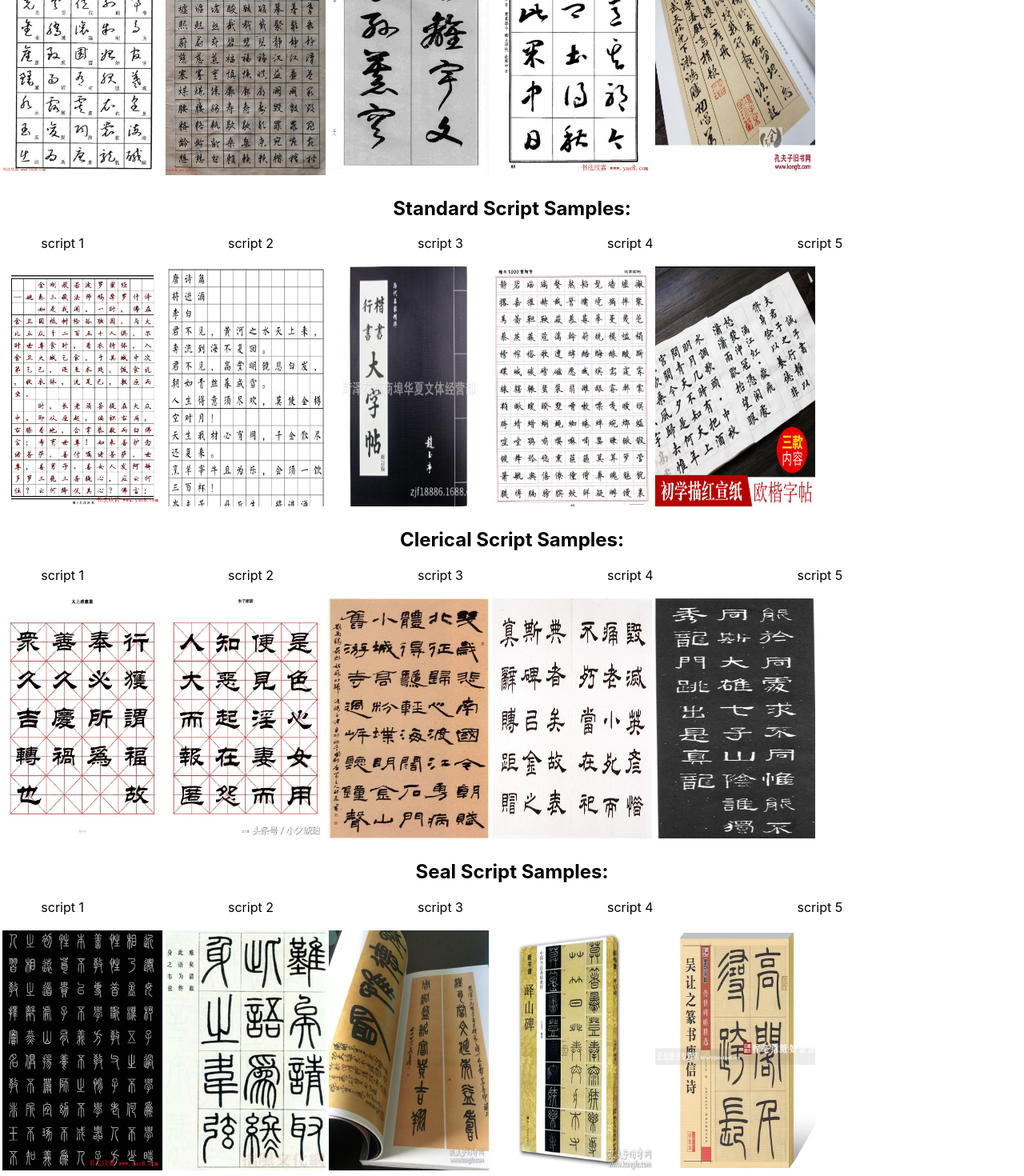
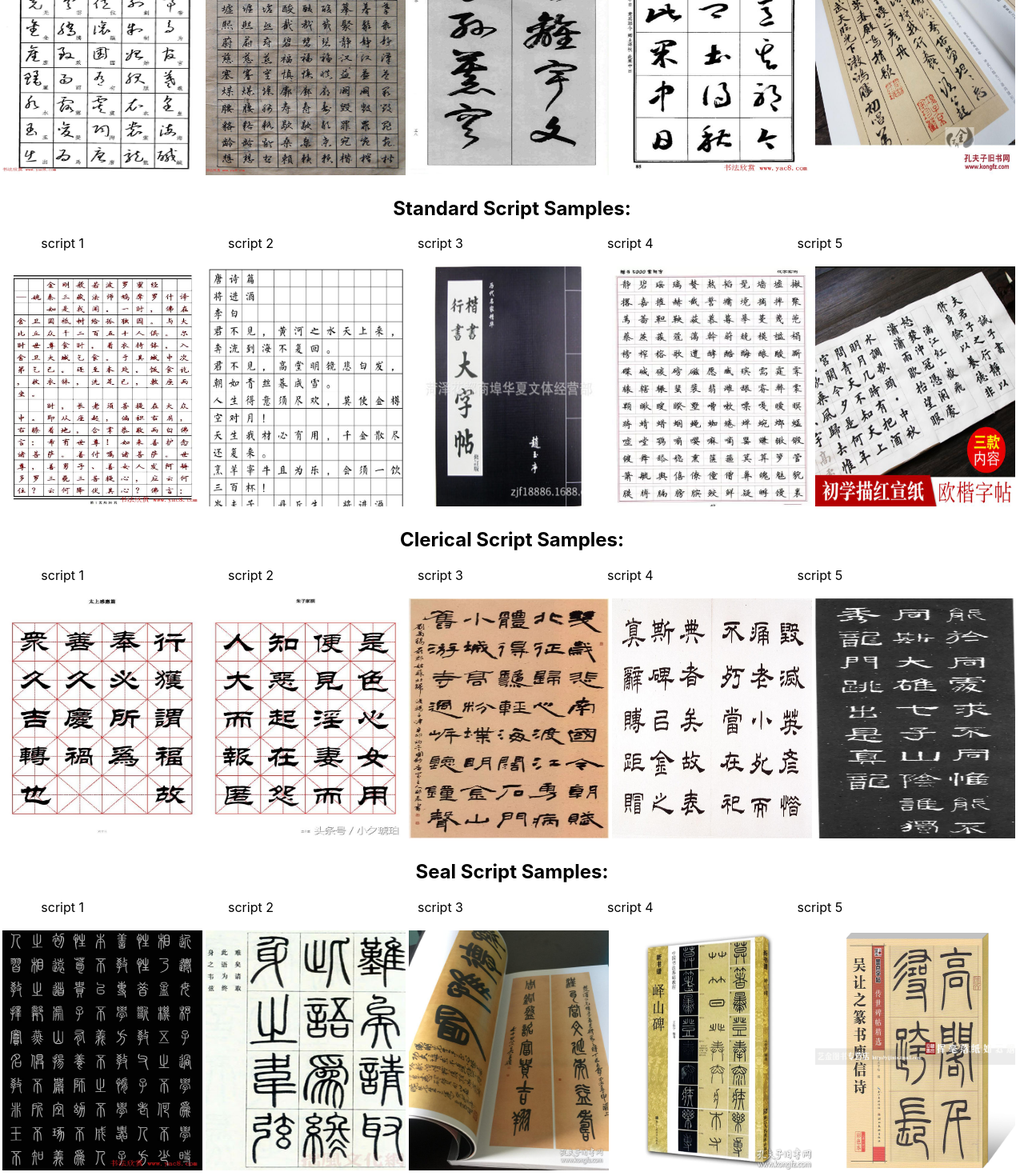
Before and after one commit to Junyyang/eecs605api, a React (Create React App) app: page / in a window 1280 px wide. Shown: the part 465-1935 px from the top of the page at 80% size. Built offline with nearby package versions, Linux system fonts and the light colour scheme.

Commit message:
add selecting sample images 014

```diff
--- a/src/App.js
+++ b/src/App.js
@@ -199,11 +199,11 @@ function App() {
               script 5 &nbsp;&nbsp;&nbsp;&nbsp;&nbsp;&nbsp;&nbsp;&nbsp;&nbsp;&nbsp;&nbsp;&nbsp;&nbsp;&nbsp;&nbsp;&nbsp;&nbsp;&nbsp;&nbsp;&nbsp;&nbsp;&nbsp;&nbsp;&nbsp;&nbsp;&nbsp;&nbsp;&nbsp;&nbsp;&nbsp;&nbsp;&nbsp;&nbsp;&nbsp;
           </p>
           <table><tr>
-              <td><img src={crusive1} alt="Cursive Script" width="200" height="300"/></td>
-              <td><img src={crusive2} alt="Cursive Script" width="200" height="300"/></td>
-              <td><img src={crusive3} alt="Cursive Script" width="200" height="300"/></td>
-              <td><img src={crusive4} alt="Cursive Script" width="200" height="300"/></td>
-              <td><img src={crusive5} alt="Cursive Script" width="200" height="300"/></td>
+              <td><img src={crusive1} alt="Cursive Script" width="250" height="300"/></td>
+              <td><img src={crusive2} alt="Cursive Script" width="250" height="300"/></td>
+              <td><img src={crusive3} alt="Cursive Script" width="250" height="300"/></td>
+              <td><img src={crusive4} alt="Cursive Script" width="250" height="300"/></td>
+              <td><img src={crusive5} alt="Cursive Script" width="250" height="300"/></td>
           </tr></table>
 
 
@@ -216,11 +216,11 @@ function App() {
               script 5 &nbsp;&nbsp;&nbsp;&nbsp;&nbsp;&nbsp;&nbsp;&nbsp;&nbsp;&nbsp;&nbsp;&nbsp;&nbsp;&nbsp;&nbsp;&nbsp;&nbsp;&nbsp;&nbsp;&nbsp;&nbsp;&nbsp;&nbsp;&nbsp;&nbsp;&nbsp;&nbsp;&nbsp;&nbsp;&nbsp;&nbsp;&nbsp;&nbsp;&nbsp;&nbsp;&nbsp;&nbsp;&nbsp;
           </p>
           <table><tr>
-              <td><img src={Standard1} alt="Standard Script" width="200" height="300"/></td>
-              <td><img src={Standard2} alt="Standard Script" width="200" height="300"/></td>
-              <td><img src={Standard3} alt="Standard Script" width="200" height="300"/></td>
-              <td><img src={Standard4} alt="Standard Script" width="200" height="300"/></td>
-              <td><img src={Standard5} alt="Standard Script" width="200" height="300"/></td>
+              <td><img src={Standard1} alt="Standard Script" width="250" height="300"/></td>
+              <td><img src={Standard2} alt="Standard Script" width="250" height="300"/></td>
+              <td><img src={Standard3} alt="Standard Script" width="250" height="300"/></td>
+              <td><img src={Standard4} alt="Standard Script" width="250" height="300"/></td>
+              <td><img src={Standard5} alt="Standard Script" width="250" height="300"/></td>
           </tr></table>
 
           <h2>Clerical Script Samples:</h2>
@@ -231,11 +231,11 @@ function App() {
               script 5 &nbsp;&nbsp;&nbsp;&nbsp;&nbsp;&nbsp;&nbsp;&nbsp;&nbsp;&nbsp;&nbsp;&nbsp;&nbsp;&nbsp;&nbsp;&nbsp;&nbsp;&nbsp;&nbsp;&nbsp;&nbsp;&nbsp;&nbsp;&nbsp;&nbsp;&nbsp;&nbsp;&nbsp;&nbsp;&nbsp;&nbsp;&nbsp;&nbsp;&nbsp;&nbsp;&nbsp;&nbsp;&nbsp;
           </p>
           <table><tr>
-              <td><img src={Clerical1} alt="Clerical Script" width="200" height="300"/></td>
-              <td><img src={Clerical2} alt="Clerical Script" width="200" height="300"/></td>
-              <td><img src={Clerical3} alt="Clerical Script" width="200" height="300"/></td>
-              <td><img src={Clerical4} alt="Clerical Script" width="200" height="300"/></td>
-              <td><img src={Clerical5} alt="Clerical Script" width="200" height="300"/></td>
+              <td><img src={Clerical1} alt="Clerical Script" width="250" height="300"/></td>
+              <td><img src={Clerical2} alt="Clerical Script" width="250" height="300"/></td>
+              <td><img src={Clerical3} alt="Clerical Script" width="250" height="300"/></td>
+              <td><img src={Clerical4} alt="Clerical Script" width="250" height="300"/></td>
+              <td><img src={Clerical5} alt="Clerical Script" width="250" height="300"/></td>
           </tr></table>
 
           <h2>Seal Script Samples:</h2>
@@ -246,11 +246,11 @@ function App() {
               script 5 &nbsp;&nbsp;&nbsp;&nbsp;&nbsp;&nbsp;&nbsp;&nbsp;&nbsp;&nbsp;&nbsp;&nbsp;&nbsp;&nbsp;&nbsp;&nbsp;&nbsp;&nbsp;&nbsp;&nbsp;&nbsp;&nbsp;&nbsp;&nbsp;&nbsp;&nbsp;&nbsp;&nbsp;&nbsp;&nbsp;&nbsp;&nbsp;&nbsp;&nbsp;&nbsp;&nbsp;&nbsp;&nbsp;
           </p>
           <table><tr>
-              <td><img src={Seal1} alt="Seal Script" width="200" height="300"/></td>
-              <td><img src={Seal2} alt="Seal Script" width="200" height="300"/></td>
-              <td><img src={Seal3} alt="Seal Script" width="200" height="300"/></td>
-              <td><img src={Seal4} alt="Seal Script" width="200" height="300"/></td>
-              <td><img src={Seal5} alt="Seal Script" width="200" height="300"/></td>
+              <td><img src={Seal1} alt="Seal Script" width="250" height="300"/></td>
+              <td><img src={Seal2} alt="Seal Script" width="250" height="300"/></td>
+              <td><img src={Seal3} alt="Seal Script" width="250" height="300"/></td>
+              <td><img src={Seal4} alt="Seal Script" width="250" height="300"/></td>
+              <td><img src={Seal5} alt="Seal Script" width="250" height="300"/></td>
           </tr></table>
 
       </div>
```
